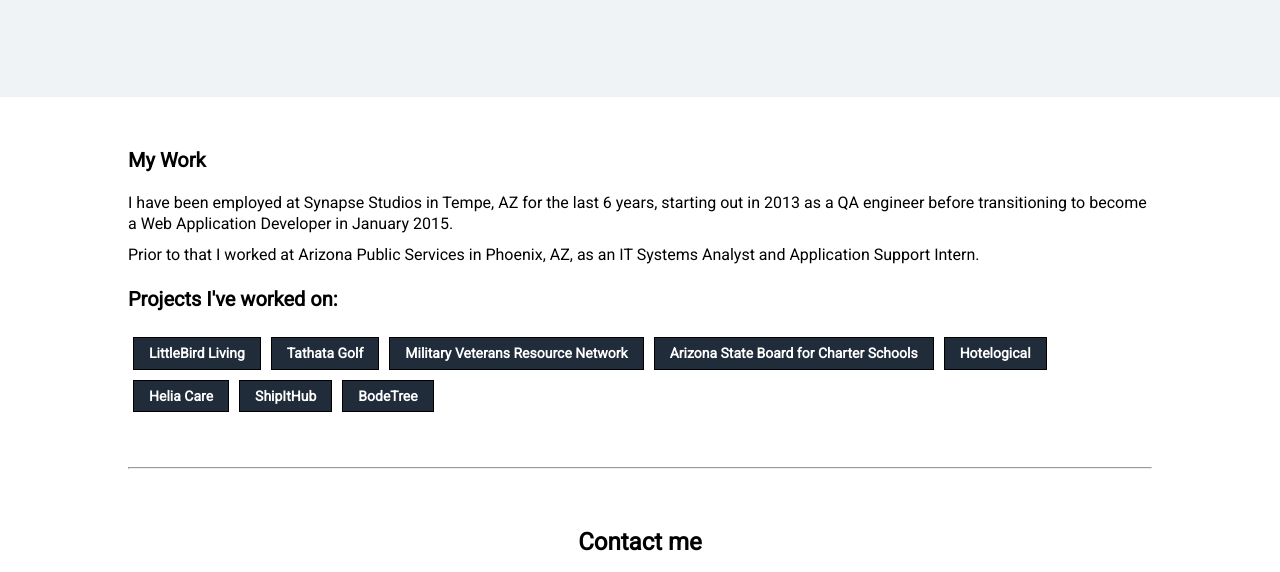
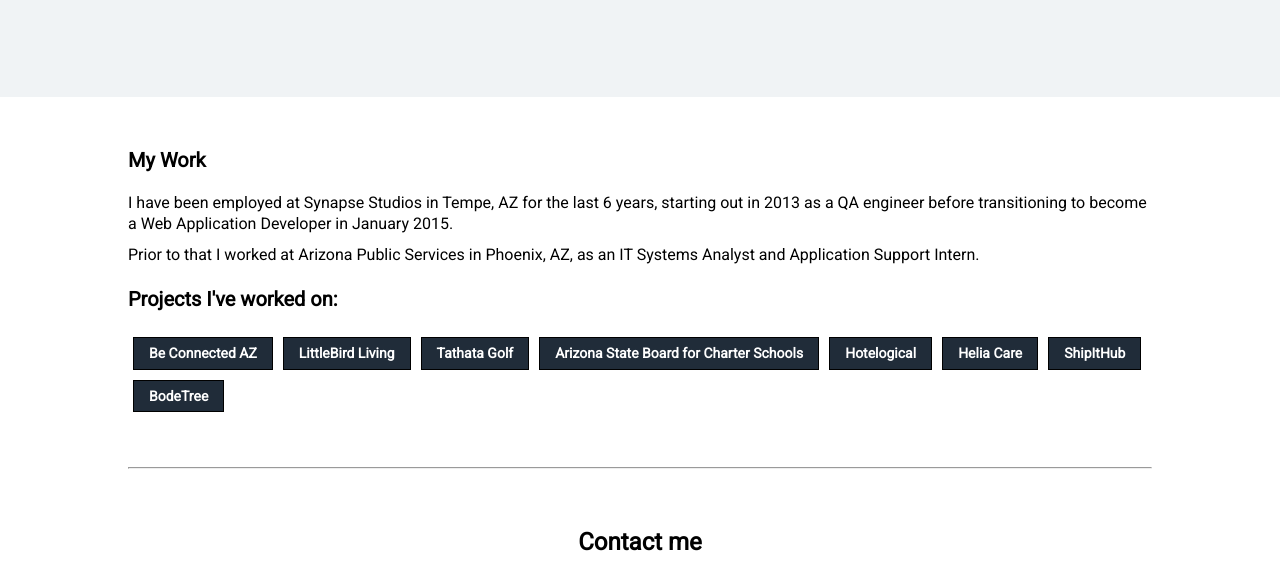
Before and after one commit to agerbens/agerbens.github.io, a Gatsby site: page / in a window 1280 px wide. Shown: the part 589-1161 px from the top of the page. Built offline with nearby package versions, Linux system fonts and the light colour scheme; Gatsby itself is replaced by a stand-in of ours.

Commit message:
Update reference to Be Connected

```diff
--- a/src/components/Work/projects.js
+++ b/src/components/Work/projects.js
@@ -1,4 +1,8 @@
 export default [
+  {
+    name: 'Be Connected AZ',
+    url: 'https://beconnectedaz.org',
+  },
   {
     name: 'LittleBird Living',
     url: 'https://www.littlebirdliving.com',
@@ -6,10 +10,6 @@
   {
     name: 'Tathata Golf',
     url: 'https://www.tathatagolf.com',
-  },
-  {
-    name: 'Military Veterans Resource Network',
-    url: 'https://resourcecommand.org',
   },
   {
     name: 'Arizona State Board for Charter Schools',
```
